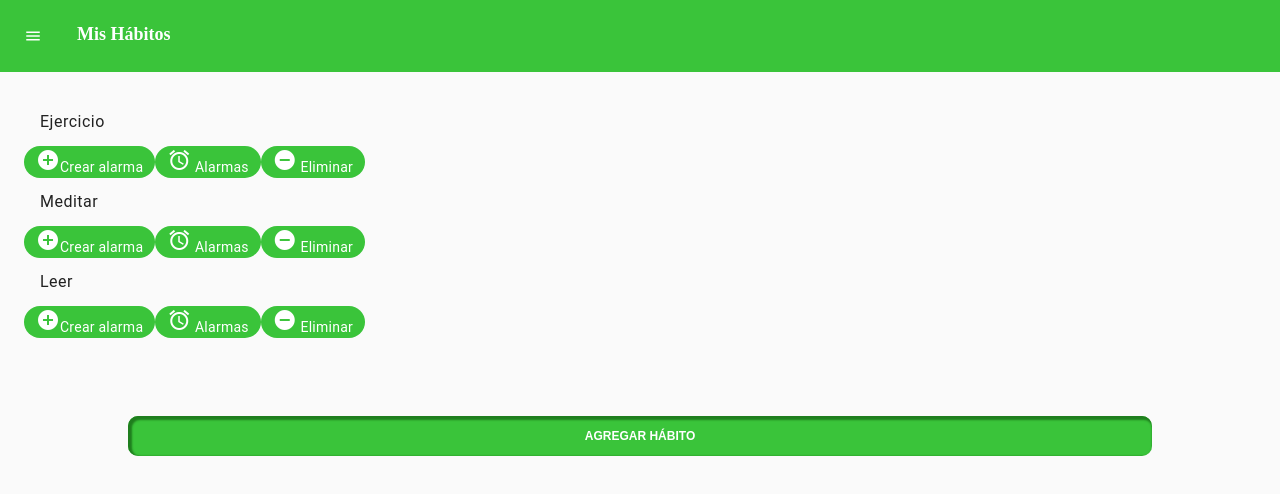
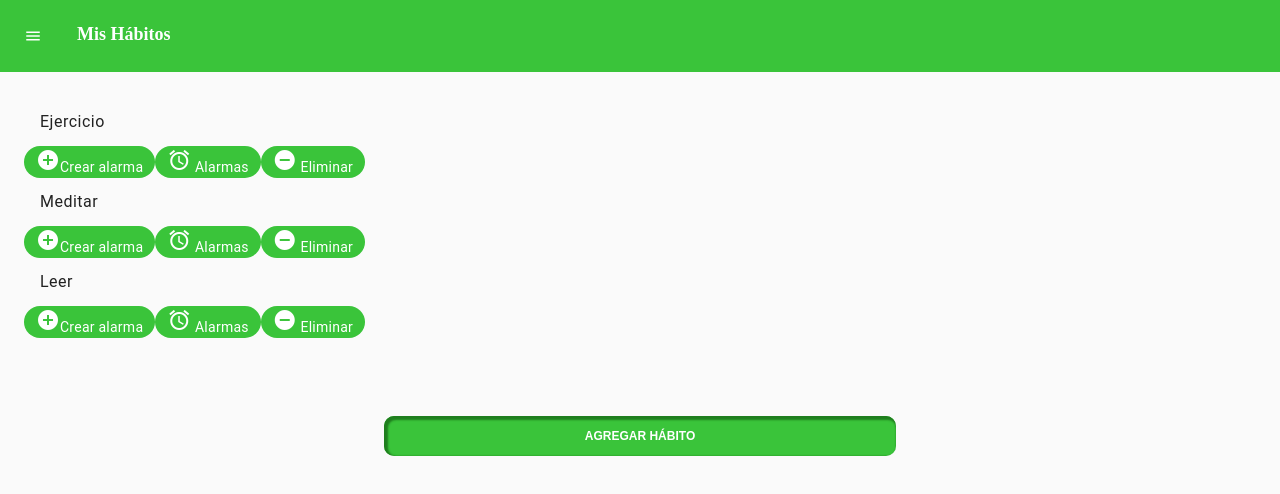
Before and after one commit to JEnriqueS/HealthLifeAlarm_Mobile, an Angular app in the folder HealthLifeAlarm/: page /mis_habitos in a window 1280 px wide. Shown: the top 494 px of the page. Built offline with nearby package versions, Linux system fonts and the light colour scheme.

Commit message:
Ajuste botón mis habitos

```diff
--- a/HealthLifeAlarm/src/app/mis_habitos/mis_habitos.component.css
+++ b/HealthLifeAlarm/src/app/mis_habitos/mis_habitos.component.css
@@ -77,7 +77,7 @@ a {
 
 .botonAppSolo{
   height: 40px;
-  width: 80%;
+  width: 40%;
   background-color: #3AC43A;
   border-radius: 10px;
   color: white;
```
